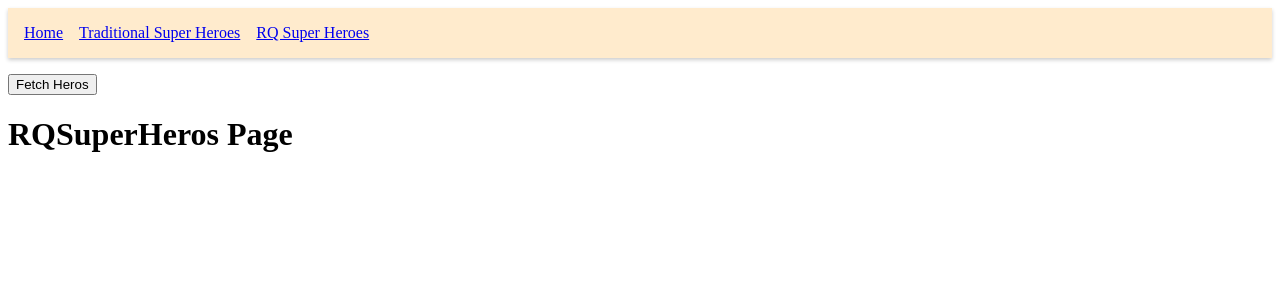
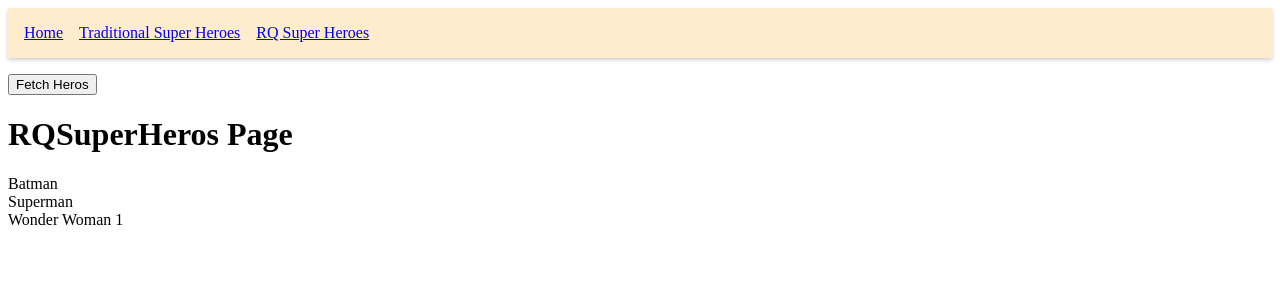
Before and after one commit to ain-afridi/react-query, a React (Vite) app: page /rq-super-heroes in a window 1280 px wide. Shown: the top 300 px of the page. Built offline with nearby package versions, Linux system fonts and the light colour scheme; data requests are answered from the project's data file.

Commit message:
Success and Error Callback

```diff
--- a/src/components/RQSuperheros.page.tsx
+++ b/src/components/RQSuperheros.page.tsx
@@ -1,4 +1,4 @@
-import axios, { AxiosError } from "axios";
+import axios, { AxiosError, AxiosResponse } from "axios";
 import { useQuery } from "react-query";
 
 interface dataProps {
@@ -12,17 +12,28 @@ const SuperHerosApi = () => {
 }
 
 function RQSuperHeros() {
+
+  const onSuccess = (data: AxiosResponse) => {
+    console.log("successful...", data);
+  }
+  const onError = (error: AxiosError) => {
+    console.log("Error", error);
+
+  }
+
   const { isLoading, data, isError, error, isFetching, refetch } = useQuery(
     "super-heros",
     SuperHerosApi,
     {
-      enabled: false,
+      // enabled: false,
       // staleTime: 3000
       // cacheTime: 5000,
       // refetchOnMount: "always",
       // refetchOnWindowFocus: "always",
       // refetchInterval: 2000,
-      // refetchIntervalInBackground: true
+      // refetchIntervalInBackground: true,
+      onSuccess,
+      onError
 
     }
   );
```
